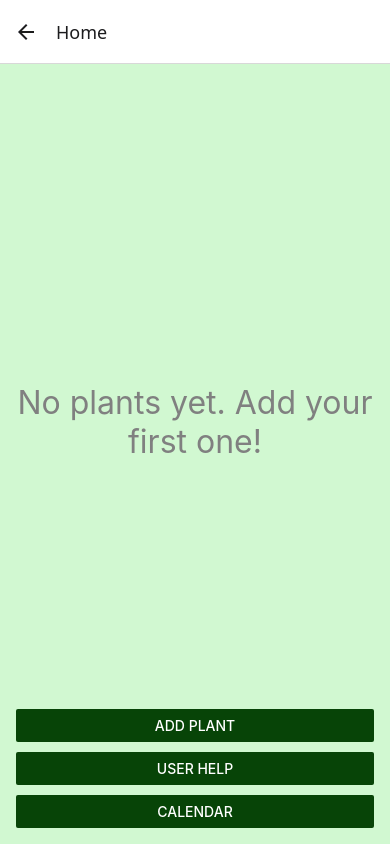
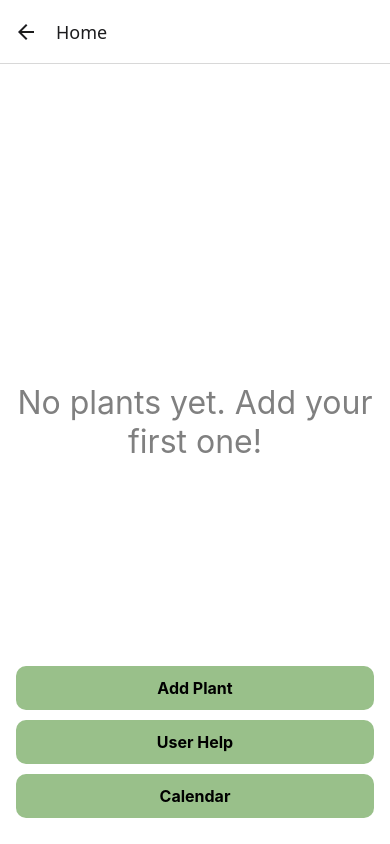
Before and after one commit to Hootanica/Hootanica, a React Native app: screen /Home in a window 390 px wide. Built offline with nearby package versions, Linux system fonts and the light colour scheme.

Commit message:
Fixed up color scheme and overall look of home screen

```diff
--- a/src/components/PlantCard.js
+++ b/src/components/PlantCard.js
@@ -29,13 +29,13 @@ const styles = StyleSheet.create({
     alignItems: 'center',
     padding: 12,
     marginVertical: 8,
-    backgroundColor: '#fff',
+    backgroundColor: '#eedac9ff', //'#bd9a7a',
     borderRadius: 8,
     elevation: 2,
-    shadowColor: '#000',
+    shadowColor: '#654321', //'#000',
     shadowOffset: { width: 0, height: 1 },
     shadowOpacity: 0.2,
-    shadowRadius: 1.41,
+    shadowRadius: 5, //1.41,
   },
   image: {
     width: 50,
@@ -49,9 +49,10 @@ const styles = StyleSheet.create({
   name: {
     fontSize: 16,
     fontWeight: 'bold',
+    color: 'black',
   },
   type: {
     fontSize: 14,
-    color: '#666',
+    color: '#1c6113ff',
   },
 });
--- a/src/screens/HomeScreen.js
+++ b/src/screens/HomeScreen.js
@@ -1,5 +1,12 @@
 import React, { useContext } from 'react';
-import { View, FlatList, Button, StyleSheet, Text, SafeAreaView } from 'react-native';
+import {
+  View,
+  FlatList,
+  StyleSheet,
+  Text,
+  SafeAreaView,
+  TouchableOpacity,
+} from 'react-native';
 import PlantContext from '../context/PlantContext';
 import PlantCard from '../components/PlantCard';
 
@@ -8,29 +15,46 @@ export default function HomeScreen({ navigation }) {
 
   return (
     <SafeAreaView style={styles.container}>
-      <View></View>
       <FlatList
         data={plants}
-        keyExtractor={item => item.id.toString()}
+        keyExtractor={(item) => item.id.toString()}
         renderItem={({ item }) => (
-          <PlantCard plant={item} onPress={() => navigation.navigate('PlantDetail', { id: item.id })} />
+          <PlantCard
+            plant={item}
+            onPress={() => navigation.navigate('PlantDetail', { id: item.id })}
+          />
         )}
-
-        contentContainerStyle={[styles.listContainer, plants.length === 0 && styles.emptyContainer,]}
+        contentContainerStyle={[
+          styles.listContainer,
+          plants.length === 0 && styles.emptyContainer,
+        ]}
         ListEmptyComponent={
           <Text style={styles.emptyText}>No plants yet. Add your first one!</Text>
         }
       />
 
       <View style={styles.buttonContainer}>
-      <Button title="Add Plant" color={"#074407ff"} onPress={() => navigation.navigate('AddEditPlant')} />
-      <View style={{ height: 10 }} />
-      <Button title="User Help" color={"#074407ff"} onPress={() => navigation.navigate('Instructions')} />
-      <View style={{ height: 10 }} />
-      <Button title="Calendar" color={"#074407ff"} onPress={() => navigation.navigate('Calendar')} />
+        <TouchableOpacity
+          style={styles.customButton}
+          onPress={() => navigation.navigate('AddEditPlant')}
+        >
+          <Text style={styles.buttonText}>Add Plant</Text>
+        </TouchableOpacity>
+
+        <TouchableOpacity
+          style={styles.customButton}
+          onPress={() => navigation.navigate('Instructions')}
+        >
+          <Text style={styles.buttonText}>User Help</Text>
+        </TouchableOpacity>
+
+        <TouchableOpacity
+          style={styles.customButton}
+          onPress={() => navigation.navigate('Calendar')}
+        >
+          <Text style={styles.buttonText}>Calendar</Text>
+        </TouchableOpacity>
       </View>
-
-
     </SafeAreaView>
   );
 }
@@ -39,7 +63,7 @@ const styles = StyleSheet.create({
   container: {
     flex: 1,
     padding: 16,
-    backgroundColor: '#d1f8d1ff', // light green
+    backgroundColor: 'white',
   },
   listContainer: {
     paddingHorizontal: 16,
@@ -50,6 +74,18 @@ const styles = StyleSheet.create({
     bottom: 16,
     left: 16,
     right: 16,
+  },
+  customButton: {
+    backgroundColor: '#99c08aff', // light green
+    paddingVertical: 12,
+    borderRadius: 10,
+    alignItems: 'center',
+    marginBottom: 10,
+  },
+  buttonText: {
+    color: 'black',
+    fontWeight: 'bold',
+    fontSize: 16,
   },
   emptyContainer: {
     flex: 1,
```
